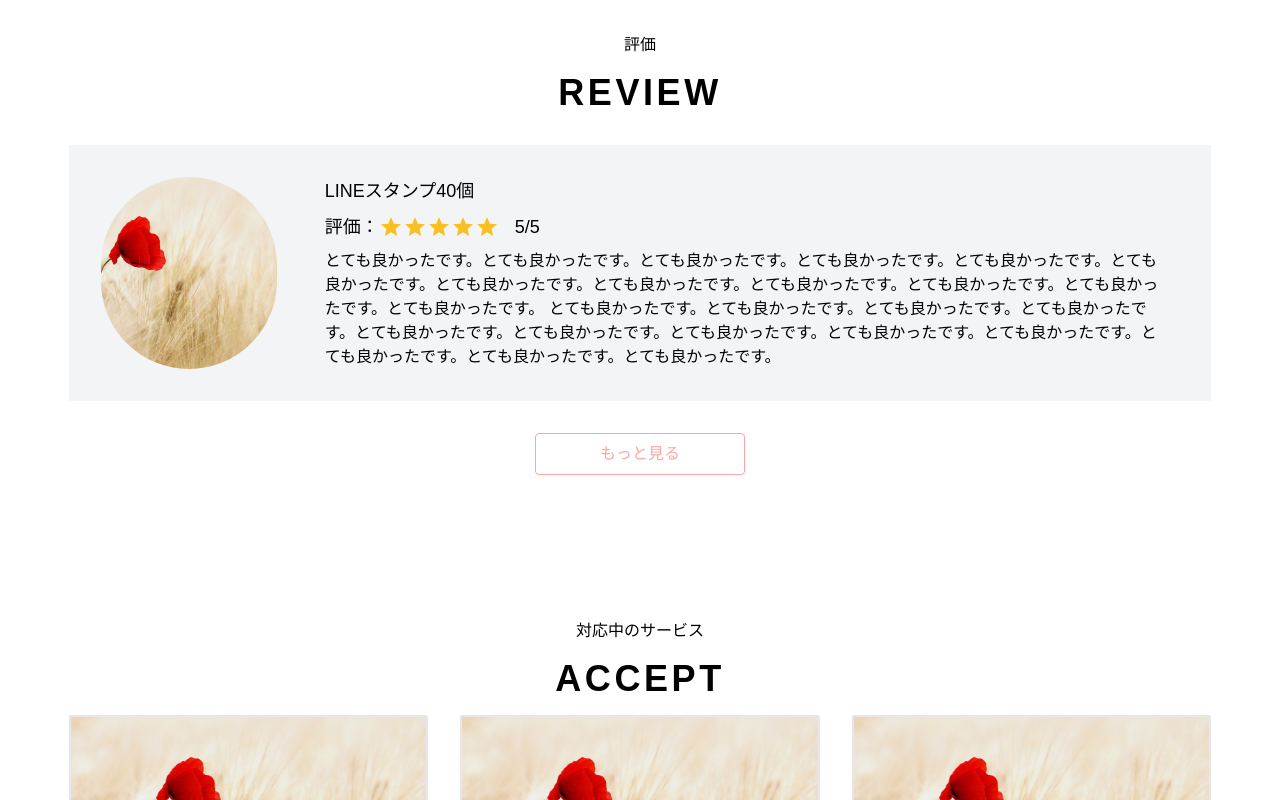
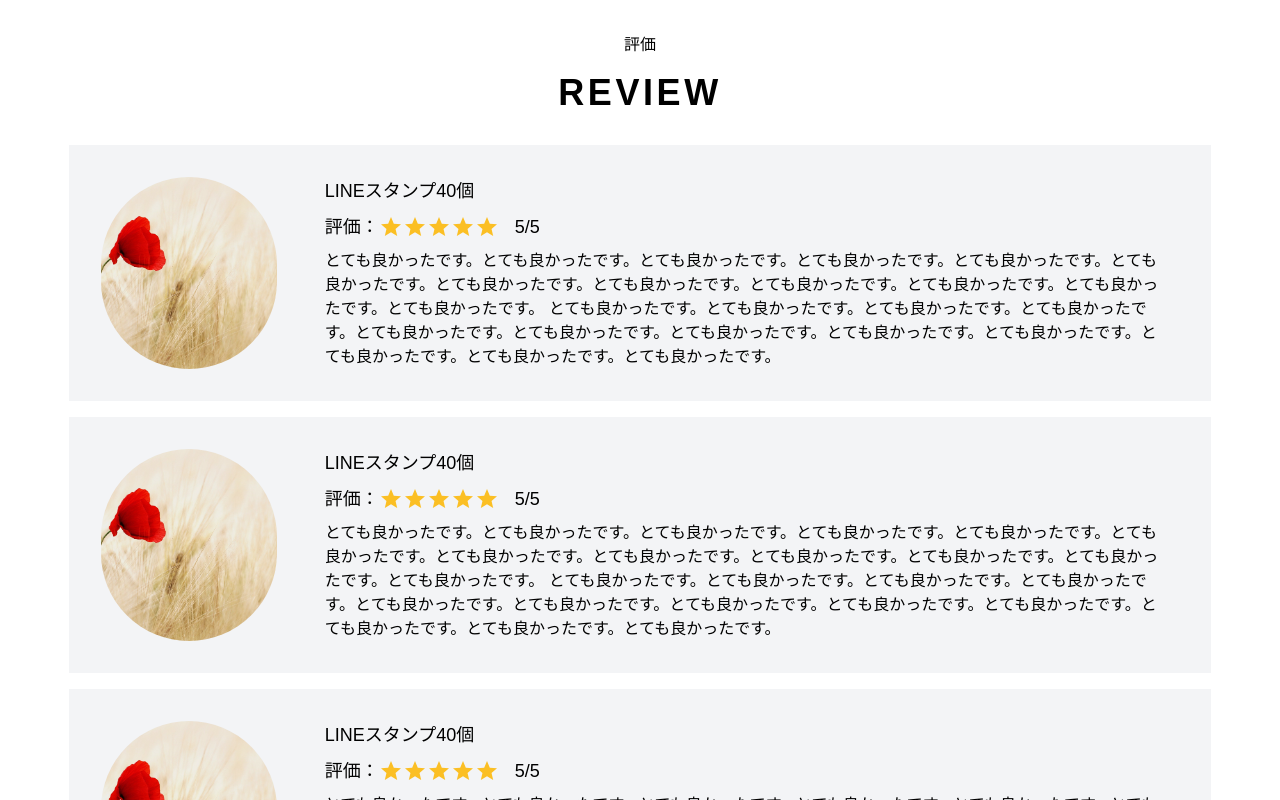
Before and after one commit to mayone-du/ranze-hp, a Next.js app: page / in a window 1280 px wide. Shown: the part 3132-3932 px from the top of the page. Built offline with nearby package versions, Linux system fonts and the light colour scheme.

Commit message:
custom-button responsive update

```diff
--- a/src/components/shared/CustomColorButton.tsx
+++ b/src/components/shared/CustomColorButton.tsx
@@ -18,7 +18,7 @@ const CustomButton: React.VFC<{
               : "bg-red-300 text-white hover:bg-red-400"
           }
           px-4 py-2 mx-2 font-light rounded transition block max-w-2xl
-          ${size === "large" ? "px-24 py-4 text-xl"
+          ${size === "large" ? "lg:px-24 px-10 py-4 text-xl"
           : size === "medium" ? "px-16" : ""}
           ${className ? className : ""}
           `}
--- a/src/pages/api/test.tsx
+++ b/src/pages/api/test.tsx
@@ -2,9 +2,10 @@
 
 
 export default (req: any, res: any) => {
-  if (req.method === "POST") {
-    res.status("200").json(req.body);
+  if (req.method === "GET") {
+    const obj = { key: "value" };
+    res.status("200").json(obj);
   } else {
-    console.log("no POST");
+    console.log("error: Not GET request");
   }
 };
--- a/src/pages/index.tsx
+++ b/src/pages/index.tsx
@@ -246,12 +246,60 @@ const Home: React.VFC = () => {
               REVIEW
             </h2>
             <div className="w-11/12 mx-auto">
-              <div className="xl:flex xl:m-4 my-4 lg:my-0 bg-gray-100 py-4 xl:p-8 text-center xl:text-left">
+              <div className="xl:flex xl:m-4 my-4 bg-gray-100 py-4 xl:p-8 text-center xl:text-left">
                 <Image
                   src="/images/bg.jpg"
                   width={200}
                   height={200}
-                  className="m-auto rounded-full w-1/12 object-cover"
+                  className="rounded-full object-cover"
+                />
+                <div className="xl:pl-8 xl:mx-4 mx-auto w-11/12">
+                  <h3 className="text-lg">LINEスタンプ40個</h3>
+                  <p className="flex items-center text-lg py-2 justify-center lg:justify-start">
+                    評価：
+                    <Star className="text-yellow-400" />
+                    <Star className="text-yellow-400" />
+                    <Star className="text-yellow-400" />
+                    <Star className="text-yellow-400" />
+                    <Star className="text-yellow-400" />
+                    <span className="mx-4">5/5</span>
+                  </p>
+                  <p>
+                    とても良かったです。とても良かったです。とても良かったです。とても良かったです。とても良かったです。とても良かったです。とても良かったです。とても良かったです。とても良かったです。とても良かったです。とても良かったです。とても良かったです。
+                    とても良かったです。とても良かったです。とても良かったです。とても良かったです。とても良かったです。とても良かったです。とても良かったです。とても良かったです。とても良かったです。とても良かったです。とても良かったです。とても良かったです。
+                  </p>
+                </div>
+              </div>
+              <div className="xl:flex xl:m-4 my-4 bg-gray-100 py-4 xl:p-8 text-center xl:text-left">
+                <Image
+                  src="/images/bg.jpg"
+                  width={200}
+                  height={200}
+                  className="rounded-full object-cover"
+                />
+                <div className="xl:pl-8 xl:mx-4 mx-auto w-11/12">
+                  <h3 className="text-lg">LINEスタンプ40個</h3>
+                  <p className="flex items-center text-lg py-2 justify-center lg:justify-start">
+                    評価：
+                    <Star className="text-yellow-400" />
+                    <Star className="text-yellow-400" />
+                    <Star className="text-yellow-400" />
+                    <Star className="text-yellow-400" />
+                    <Star className="text-yellow-400" />
+                    <span className="mx-4">5/5</span>
+                  </p>
+                  <p>
+                    とても良かったです。とても良かったです。とても良かったです。とても良かったです。とても良かったです。とても良かったです。とても良かったです。とても良かったです。とても良かったです。とても良かったです。とても良かったです。とても良かったです。
+                    とても良かったです。とても良かったです。とても良かったです。とても良かったです。とても良かったです。とても良かったです。とても良かったです。とても良かったです。とても良かったです。とても良かったです。とても良かったです。とても良かったです。
+                  </p>
+                </div>
+              </div>
+              <div className="xl:flex xl:m-4 my-4 bg-gray-100 py-4 xl:p-8 text-center xl:text-left">
+                <Image
+                  src="/images/bg.jpg"
+                  width={200}
+                  height={200}
+                  className="rounded-full object-cover"
                 />
                 <div className="xl:pl-8 xl:mx-4 mx-auto w-11/12">
                   <h3 className="text-lg">LINEスタンプ40個</h3>
@@ -384,7 +432,7 @@ const Home: React.VFC = () => {
               text="お問い合わせ"
               size="large"
               outline={false}
-              className="mx-auto my-6"
+              className="mx-auto my-6 lg:w-auto w-2/3"
             />
             <div className="lg:flex items-center justify-center bg-white lg:w-1/2 w-11/12 lg:p-8 p-4 mx-auto">
               <h3 className="lg:text-xl m-4">無料で見積もりしてみる</h3>
```
